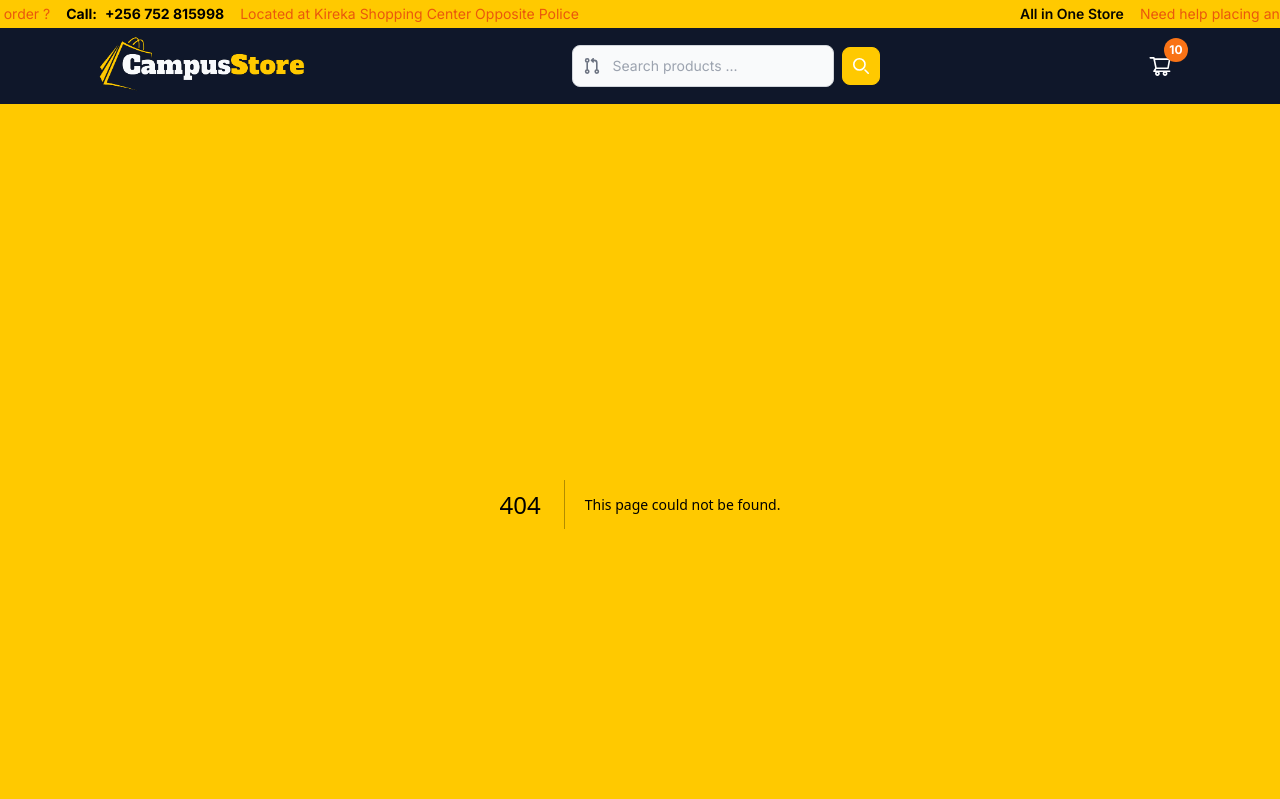
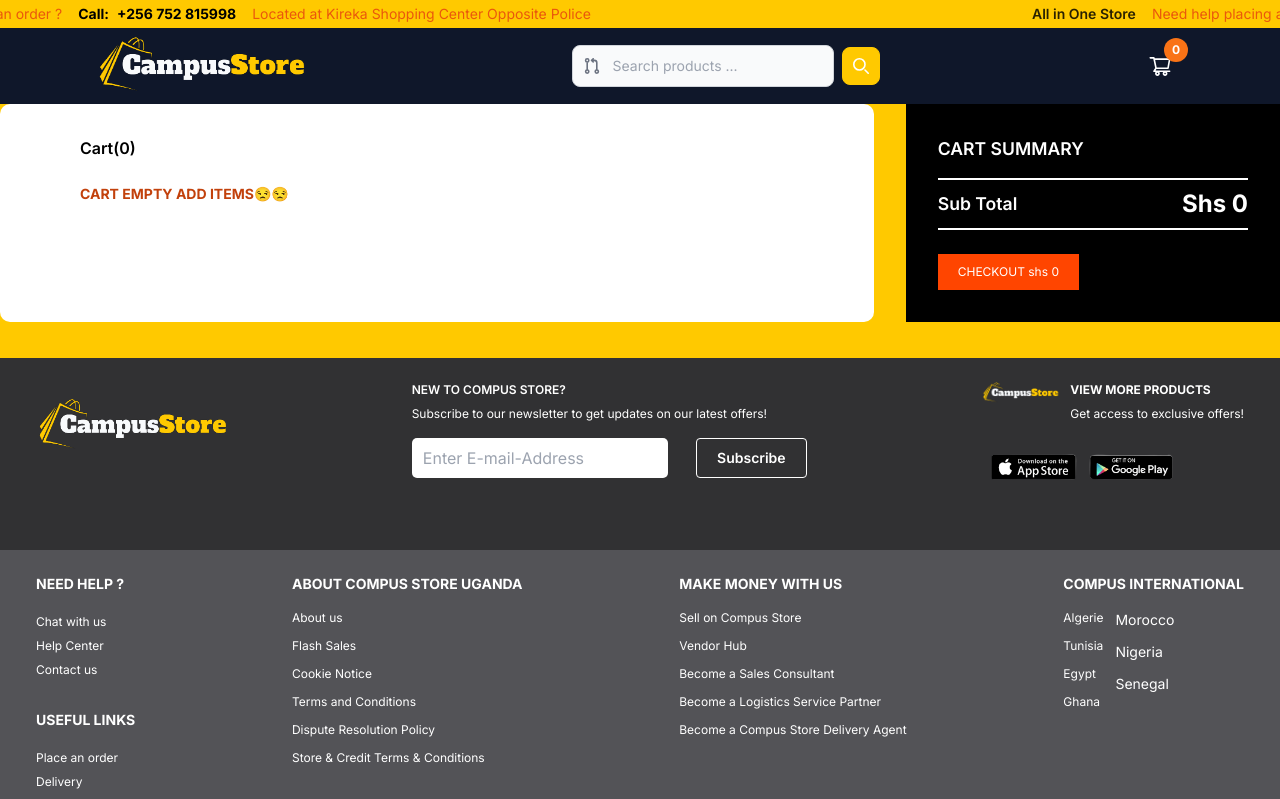
Before and after one commit to MUKE-coder/campus-store, a Next.js app: page /cart in a window 1280 px wide. Before the commit this address had no page. Shown: the top 799 px of the page. Built offline with nearby package versions, Linux system fonts and the light colour scheme.

Commit message:
added add to cart

```diff
--- /dev/null
+++ b/app/cart/page.jsx
@@ -0,0 +1,58 @@
+"use client";
+import React from "react";
+import Image from "next/image";
+import Link from "next/link";
+import { useCart } from "@/components/CartContext";
+
+export default function Cart() {
+  const { cart } = useCart();
+  const { removeFromCart } = useCart();
+  const totalPrice = cart.reduce((total, item) => total + item.currentPrice, 0);
+  const roundedTotalPrice = Math.round(totalPrice * 100) / 100;
+
+  return (
+    <section className="cart-section flex flex-col lg:flex lg:flex-row">
+      <div className="cart-content w-[100%] lg:w-[70%]">
+        <h1>Cart({cart.length})</h1>
+        {cart.length > 0 ? (
+          cart.map((item) => {
+            return (
+              <div className="cart-card">
+                <div className="card-col-1 flex flex-col lg:flex lg:flex-row items-center gap-8">
+                  <div className="cart-card-image">
+                    <Image src={item.image} alt={item.title} fill />
+                  </div>
+                  <div className="cart-product-info">
+                    <h1>{item.title}</h1>
+                    <p>{item.brief_description}</p>
+                    <div className="remove flex flex-col gap-3">
+                      <h3>Shs {item.currentPrice}</h3>
+                      <button onClick={() => removeFromCart(item.id)}>
+                        Remove from cart
+                      </button>
+                    </div>
+                  </div>
+                </div>
+              </div>
+            );
+          })
+        ) : (
+          <h2 className="text-xs lg:text-sm font-[700] text-orange-700">
+            CART EMPTY ADD ITEMS😒😒
+          </h2>
+        )}
+      </div>
+
+      <div className="cart-summary w-[100%] lg:w-[30%]">
+        <h1>CART SUMMARY</h1>
+        <div className="price">
+          <h3 className="text-xs">Sub Total</h3>
+          <span className="text-xs">Shs {roundedTotalPrice}</span>
+        </div>
+        <button className="text-xs hover:bg-stone-600">
+          CHECKOUT shs {roundedTotalPrice}
+        </button>
+      </div>
+    </section>
+  );
+}
--- a/app/layout.js
+++ b/app/layout.js
@@ -2,7 +2,10 @@
 import "../styles/main.scss";
 import { Inter } from "next/font/google";
 import Navbar from "@/components/Navbar";
+import { ToastContainer } from "react-toastify";
+import "react-toastify/dist/ReactToastify.css";
 import Footer from "@/components/Footer";
+import { CartProvider } from "@/components/CartContext";
 
 const inter = Inter({ subsets: ["latin"] });
 
@@ -14,10 +17,13 @@
   return (
     <html lang="en">
       <body className="bg-secondary">
-        <TopBanner />
-        <Navbar />
-        {children}
-        <Footer />
+        <CartProvider>
+          <ToastContainer />
+          <TopBanner />
+          <Navbar />
+          {children}
+          <Footer />
+        </CartProvider>
       </body>
     </html>
   );
--- a/app/product/[slug]/page.js
+++ b/app/product/[slug]/page.js
@@ -1,5 +1,6 @@
 "use client";
 import BreadCrumb from "@/components/BreadCrumb";
+import { useCart } from "@/components/CartContext";
 import DetailedPrdt from "@/components/DetailedPrdt";
 import ProductSlider from "@/components/ProductSlider";
 import { products } from "@/data";
@@ -11,6 +12,8 @@
 import { MdStars } from "react-icons/md";
 
 export default function page({ params: { slug } }) {
+  const { addToCart } = useCart();
+
   const product = products?.find((product) => product.slug == slug);
   const images = product.images;
   const productId = product.id;
@@ -101,7 +104,10 @@
                     </div>
                   </div>
                   <div className="flex gap-2">
-                    <button className="flex w-[100%] py-[1rem] bg-[#f68b1e] relative drop-shadow-lg font-[600] text-white text-[15px] items-center justify-center gap-3 px-5 hover:bg-orange-700 transition-all tracking-[.1px] rounded-md">
+                    <button
+                      onClick={() => addToCart(product)}
+                      className="flex w-[100%] py-[1rem] bg-[#f68b1e] relative drop-shadow-lg font-[600] text-white text-[15px] items-center justify-center gap-3 px-5 hover:bg-orange-700 transition-all tracking-[.1px] rounded-md"
+                    >
                       <GiShoppingCart className="text-[24px] absolute left-10 md:block lg:block hidden" />{" "}
                       ADD TO CART
                     </button>
--- /dev/null
+++ b/components/CartContext.jsx
@@ -0,0 +1,64 @@
+"use client";
+import { createContext, useContext, useEffect, useState } from "react";
+// import toast from "react-hot-toast";
+import { products } from "@/data";
+import { toast } from "react-toastify";
+
+export const CartContext = createContext();
+
+export function CartProvider({ children }) {
+  let cartItems = [];
+
+  if (typeof window !== "undefined") {
+    cartItems = JSON.parse(localStorage.getItem("cartItem")) || [];
+  }
+
+  const [productsData, setProductsData] = useState();
+  const [cart, setCart] = useState(cartItems);
+  useEffect(() => {
+    try {
+      setProductsData(products);
+    } catch (error) {
+      console.log(error);
+    }
+  }, []);
+  const addToCart = (product) => {
+    setCart((prevCart) => [...prevCart, product]);
+    toast("This product has been added to cart", {
+      position: toast.POSITION.TOP_RIGHT,
+    });
+  };
+
+  const removeFromCart = (productId) => {
+    setCart((prevCart) => prevCart.filter((item) => item.id !== productId));
+    toast.success("This product has been removed from the cart");
+  };
+
+  useEffect(() => {
+    localStorage.setItem("cartItem", JSON.stringify(cart));
+  }, [cart]);
+  useEffect(() => {
+    const storedCart = JSON.parse(localStorage.getItem("cartItem"));
+    if (storedCart) {
+      setCart(storedCart);
+    }
+  }, []);
+
+  return (
+    <CartContext.Provider
+      value={{
+        productsData,
+        addToCart,
+        cart,
+        removeFromCart,
+      }}
+    >
+      {children}
+    </CartContext.Provider>
+  );
+}
+
+export function useCart() {
+  const context = useContext(CartContext);
+  return context;
+}
--- a/components/Navbar.jsx
+++ b/components/Navbar.jsx
@@ -13,7 +13,9 @@
 import Image from "next/image";
 import FormSearch from "./FormSearch";
 import { FiPhoneCall } from "react-icons/fi";
+import { useCart } from "./CartContext";
 export default function Navbar() {
+  const { cart } = useCart();
   const [showMenu, setShowMenu] = useState(false);
   const leftNavLinks = [
     {
@@ -100,16 +102,17 @@
           <Link className="flex relative space-x-2 items-center" href="/">
             {/* Cart */}
 
-            <button
+            <Link
+              href="/cart"
               type="button"
               class="relative inline-flex items-center p-3 text-sm font-medium text-center text-white  rounded-lg  focus:outline-none "
             >
               <AiOutlineShoppingCart className="text-xl sm:text-2xl" />
 
               <div className="absolute inline-flex items-center justify-center w-6 h-6 text-xs font-bold text-white bg-orange-500  rounded-full -top-1 -right-1 ">
-                10
+                {cart.length}
               </div>
-            </button>
+            </Link>
           </Link>
           <button onClick={() => setShowMenu(true)} className="sm:hidden">
             <BiMenu className="text-3xl" />
--- a/components/ProductList.jsx
+++ b/components/ProductList.jsx
@@ -77,7 +77,7 @@
               })}
             </div>
           </div>
-          <div className="grid gap-4 grid-cols-2 sm:grid-cols-3 md:grid-cols-4">
+          <div className="grid gap-6 lg:gap-8 w-full grid-cols-2 sm:grid-cols-3 md:grid-cols-4 lg:grid-cols-4">
             {subCatProducts.length > 0 ? (
               subCatProducts.map((item, i) => {
                 return <Product product={item} key={i} />;
--- a/package.json
+++ b/package.json
@@ -16,8 +16,10 @@
     "react": "^18",
     "react-dom": "^18",
     "react-fast-marquee": "^1.6.1",
+    "react-hot-toast": "^2.4.1",
     "react-icons": "^4.11.0",
     "react-multi-carousel": "^2.8.4",
+    "react-toastify": "^9.1.3",
     "sass": "^1.69.3",
     "swiper": "^10.3.1"
   },
--- a/styles/main.scss
+++ b/styles/main.scss
@@ -61,3 +61,89 @@
     margin-top: 10px;
   }
 }
+.cart-section {
+  display: flex;
+  gap: 2rem;
+  color: white;
+  .cart-content {
+    color: black;
+    padding: 2rem 5rem;
+    border-radius: 10px;
+    background-color: white;
+    h1 {
+      font-size: 1rem;
+      font-weight: 600;
+      padding-bottom: 1.5rem;
+      border-bottom: 2px black;
+    }
+
+    .cart-card {
+      padding: 1.5rem 0;
+      .card-col-1 {
+        width: 100%;
+        .cart-card-image {
+          height: 200px;
+          width: 200px;
+          position: relative;
+          img {
+            width: 100%;
+            height: 100%;
+            object-fit: contain;
+          }
+        }
+        .cart-product-info {
+          display: flex;
+          flex-direction: column;
+          gap: 0.1rem;
+          h1 {
+            font-size: 1rem;
+            padding-bottom: 0;
+            border-bottom: 0;
+          }
+          h3 {
+            font-size: 1rem;
+          }
+          button {
+            padding: 0.5rem;
+            color: white;
+            font-size: 1rem;
+            background-color: orangered;
+          }
+        }
+      }
+    }
+  }
+
+  .cart-summary {
+    height: 30%;
+    padding: 2rem;
+    background-color: black;
+    h1 {
+      width: 100%;
+      font-weight: 600;
+      font-size: 1.1rem;
+      padding-bottom: 1rem;
+      border-bottom: 2px Solid white;
+    }
+    .price {
+      display: flex;
+      padding: 1rem 0;
+      align-items: center;
+      justify-content: space-between;
+      border-bottom: 2px Solid white;
+      h3 {
+        font-weight: 600;
+        font-size: 1.1rem;
+      }
+      span {
+        font-size: 1.5rem;
+        font-weight: 700;
+      }
+    }
+    button {
+      padding: 10px 20px;
+      margin-top: 1.5rem;
+      background-color: orangered;
+    }
+  }
+}
```
Also changed, not shown: components/Product.jsx (+10 -14 lines), 1 other file (tests, documents, lock files or other folders).
